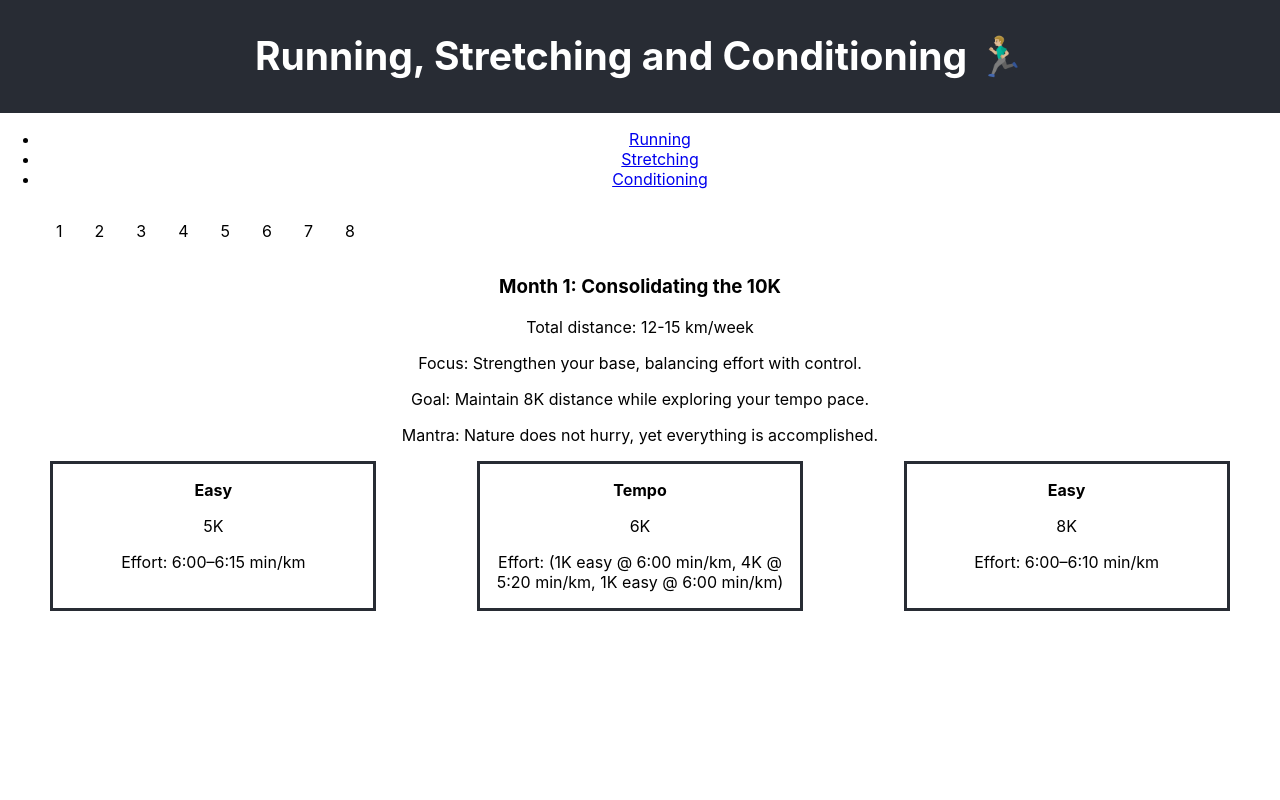
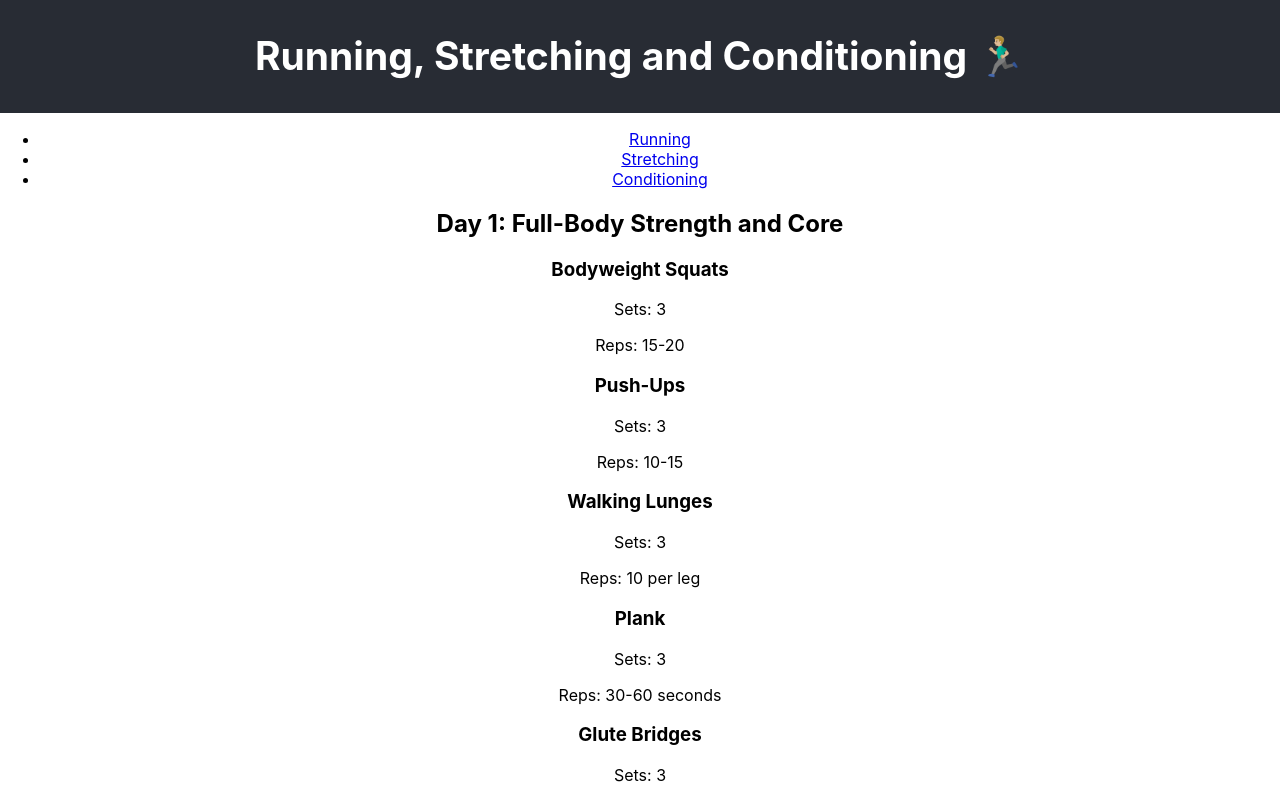
Before and after one commit to Albadylic/run-gregor-run, a React (Create React App) app: page /conditioning in a window 1280 px wide. Shown: the top 800 px of the page. Built offline with nearby package versions, Linux system fonts and the light colour scheme.

Commit message:
Routing and conditioning

```diff
--- a/package.json
+++ b/package.json
@@ -9,6 +9,8 @@
     "nodemon": "^3.1.7",
     "react": "^18.3.1",
     "react-dom": "^18.3.1",
+    "react-router": "^6.28.0",
+    "react-router-dom": "^6.28.0",
     "react-scripts": "5.0.1",
     "web-vitals": "^2.1.4"
   },
--- a/src/App.js
+++ /dev/null
@@ -1,17 +0,0 @@
-import "./App.css";
-import Nav from "./components/Nav";
-import Month from "./components/Month";
-
-function App() {
-  return (
-    <div className="App">
-      <header className="App-header">
-        <h2>Running, Stretching and Conditioning 🏃🏼‍♂️</h2>
-      </header>
-      <Nav />
-      <Month />
-    </div>
-  );
-}
-
-export default App;
--- /dev/null
+++ b/src/App.jsx
@@ -0,0 +1,24 @@
+import "./App.css";
+import Nav from "./components/Nav";
+import Month from "./components/Month";
+import Conditioning from "./components/Conditionining";
+import { BrowserRouter as Router, Routes, Route } from "react-router-dom";
+
+function App() {
+  return (
+    <div className="App">
+      <header className="App-header">
+        <h2>Running, Stretching and Conditioning 🏃🏼‍♂️</h2>
+      </header>
+      <Router>
+        <Nav />
+        <Routes>
+          <Route path="/running" element={<Month />} />
+          <Route path="/conditioning" element={<Conditioning />} />
+        </Routes>
+      </Router>
+    </div>
+  );
+}
+
+export default App;
--- /dev/null
+++ b/src/components/Conditionining.jsx
@@ -0,0 +1,20 @@
+import conditioningData from "../data/conditioning.json";
+
+export default function Conditioning() {
+  return (
+    <div>
+      {conditioningData["plan"]["days"].map((day) => (
+        <div>
+          <h2>{day.name}</h2>
+          {day.exercises.map((exercise) => (
+            <div>
+              <h3>{exercise.name}</h3>
+              <p>Sets: {exercise.sets}</p>
+              <p>Reps: {exercise.reps}</p>
+            </div>
+          ))}
+        </div>
+      ))}
+    </div>
+  );
+}
--- a/src/components/Nav.jsx
+++ b/src/components/Nav.jsx
@@ -1,15 +1,17 @@
+import { BrowserRouter as Router, Switch, Route, Link } from "react-router-dom";
+
 export default function Nav() {
   return (
     <nav>
       <ul>
         <li>
-          <a href="/running">Running</a>
+          <Link to="/running">Running</Link>
         </li>
         <li>
-          <a href="stretching">Stretching</a>
+          <Link to="stretching">Stretching</Link>
         </li>
         <li>
-          <a href="/conditioning">Conditioning</a>
+          <Link to="/conditioning">Conditioning</Link>
         </li>
       </ul>
     </nav>
```
Also changed, not shown: 1 other file (tests, documents, lock files or other folders).
